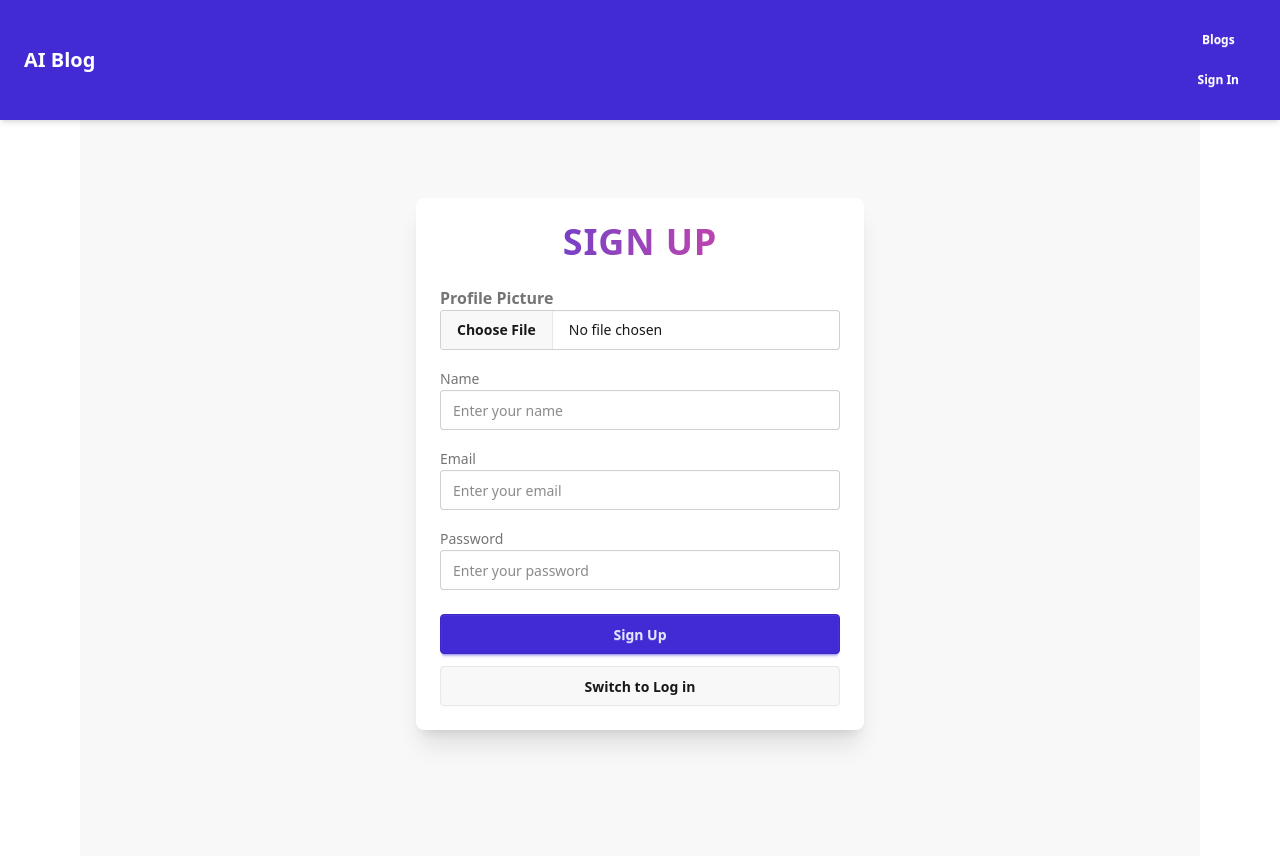
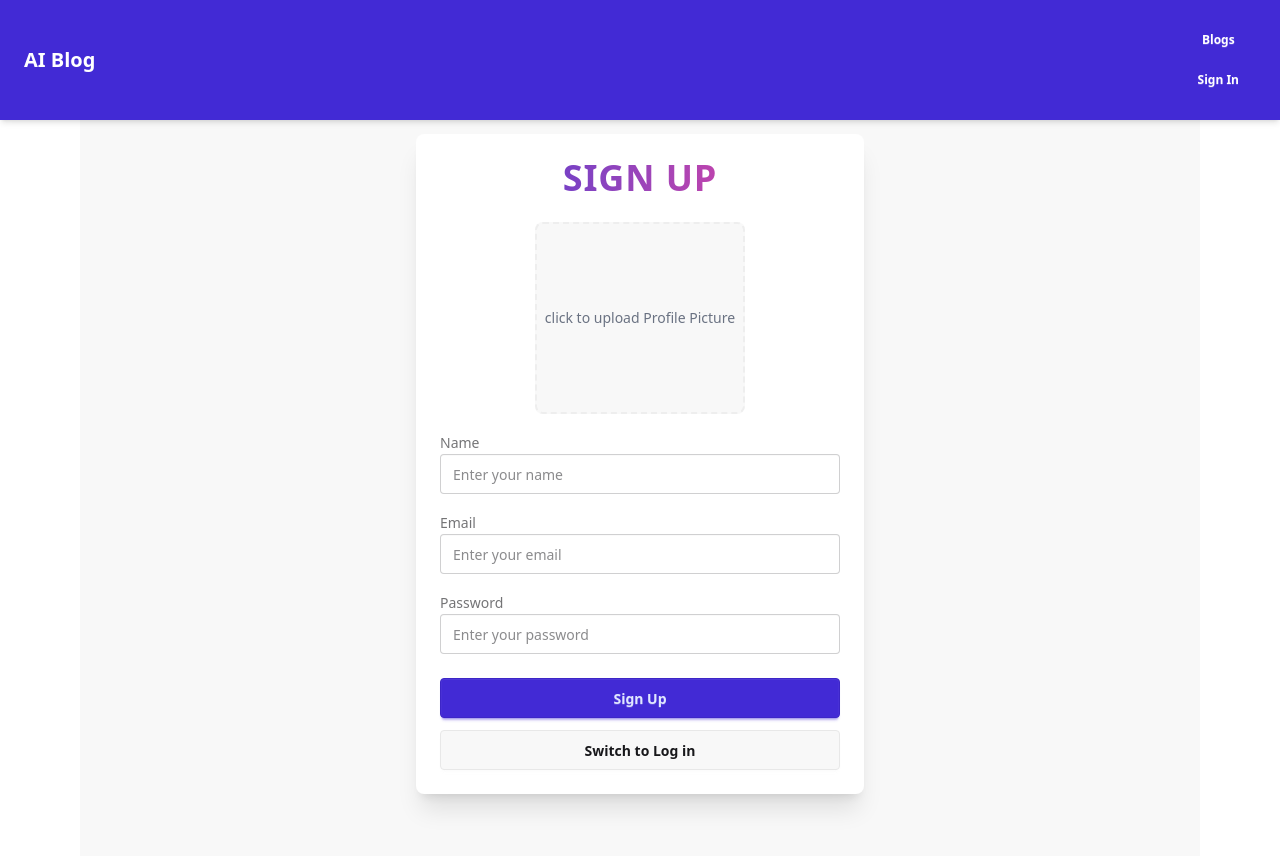
Before and after one commit to Shivam24S/Ai-powered-blog-platform-, a React (Vite) app in the folder frontend/: page /signup in a window 1280 px wide. Shown: the top 856 px of the page. Built offline with nearby package versions, Linux system fonts and the light colour scheme; no server answers.

Commit message:
sign up user with profile picture

```diff
--- /dev/null
+++ b/frontend/shared/formElements/ImageUpload.jsx
@@ -0,0 +1,52 @@
+import React, { useState, useRef } from "react";
+
+const ImageUpload = ({ name, id, placeholder, onImageSelect, previewUrl }) => {
+  const [imagePreview, setImagePreview] = useState(previewUrl || null);
+  const inputRef = useRef();
+
+  const handleImage = (e) => {
+    const file = e.target.files[0];
+    if (file) {
+      const imageUrl = URL.createObjectURL(file);
+      setImagePreview(imageUrl);
+      onImageSelect(file);
+    }
+  };
+
+  const handleClick = () => {
+    inputRef.current.click();
+  };
+
+  return (
+    <div className="form-control w-full max-w-xs mx-auto">
+      <input
+        type="file"
+        name={name}
+        id={id}
+        accept="image/*"
+        ref={inputRef}
+        onChange={handleImage}
+        className="hidden"
+      />
+
+      <div
+        onClick={handleClick}
+        className="w-full h-48 flex items-center justify-center border-2 border-dashed border-base-300 rounded-lg cursor-pointer bg-base-200 hover:border-primary transition duration-200 overflow-hidden"
+      >
+        {imagePreview ? (
+          <img
+            src={imagePreview}
+            alt="Preview"
+            className="object-cover w-full h-full"
+          />
+        ) : (
+          <span className="text-gray-500 text-sm text-center px-2">
+            {placeholder || "Click to upload image"}
+          </span>
+        )}
+      </div>
+    </div>
+  );
+};
+
+export default ImageUpload;
--- a/frontend/src/auth/Signup.jsx
+++ b/frontend/src/auth/Signup.jsx
@@ -11,8 +11,8 @@ import LoadingSpinner from "../../shared/components/LoadingSpinner";
 import ErrorModal from "../../shared/components/ErrorModal";
 import { httpRequest } from "../../utils/http";
 import { authActions } from "../store/features/authSlicer";
+import ImageUpload from "../../shared/formElements/ImageUpload";
 
-// Validation Schema
 const SignupSchema = Yup.object().shape({
   name: Yup.string().min(2, "Too Short!").required("Name is required"),
   email: Yup.string().email("Invalid email").required("Email is required"),
@@ -22,9 +22,9 @@ const SignupSchema = Yup.object().shape({
 });
 
 const Signup = () => {
-  const navigate = useNavigate();
   const [errorState, setErrorState] = useState(null);
 
+  const navigate = useNavigate();
   const dispatch = useDispatch();
 
   const { mutate, isPending } = useMutation({
@@ -64,11 +64,9 @@ const Signup = () => {
           validationSchema={SignupSchema}
           onSubmit={(values, { setSubmitting, resetForm }) => {
             const formData = new FormData();
-
             if (values.profilePic) {
               formData.append("profilePic", values.profilePic);
             }
-
             formData.append("name", values.name);
             formData.append("email", values.email);
             formData.append("password", values.password);
@@ -85,27 +83,20 @@ const Signup = () => {
         >
           {({ setFieldValue }) => (
             <Form className="space-y-4">
-              {/* Profile Picture */}
-              <div className="form-control w-full">
-                <label htmlFor="profilePic" className="label">
-                  <span className="label-text font-semibold">
-                    Profile Picture
-                  </span>
-                </label>
-                <input
-                  type="file"
+              <div className="flex justify-center mb-4">
+                <div className="flex flex-col items-center">
+                  <ImageUpload
                     name="profilePic"
-                  accept="image/*"
-                  onChange={(event) => {
-                    setFieldValue("profilePic", event.currentTarget.files[0]);
-                  }}
-                  className="file-input file-input-bordered w-full"
+                    id="profilePic"
+                    placeholder="click to upload Profile Picture"
+                    onImageSelect={(file) => setFieldValue("profilePic", file)}
                   />
                   <ErrorMessage
                     name="profilePic"
                     component="div"
-                  className="text-sm text-error mt-1"
+                    className="text-sm text-error mt-2 text-center"
                   />
+                </div>
               </div>
 
               <InputField
```
Lines whose indentation alone changed are shown as unchanged.
